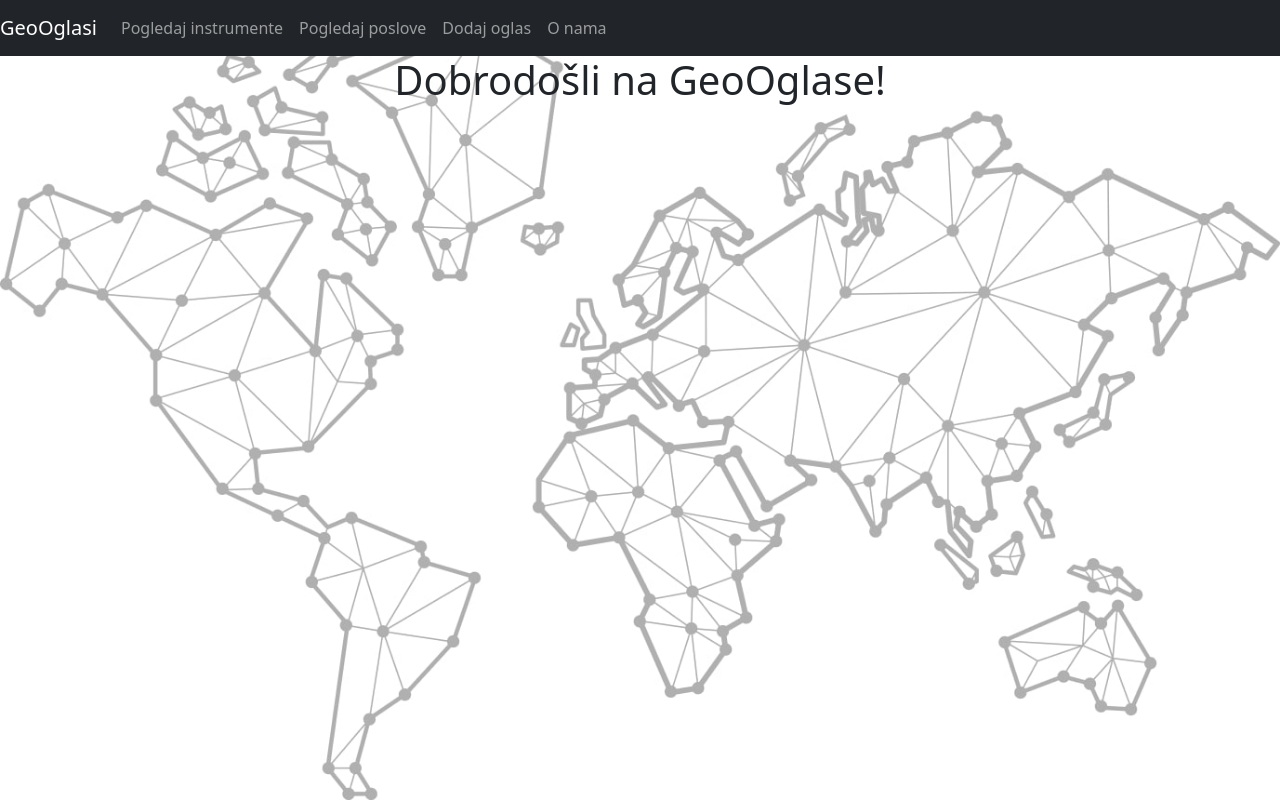
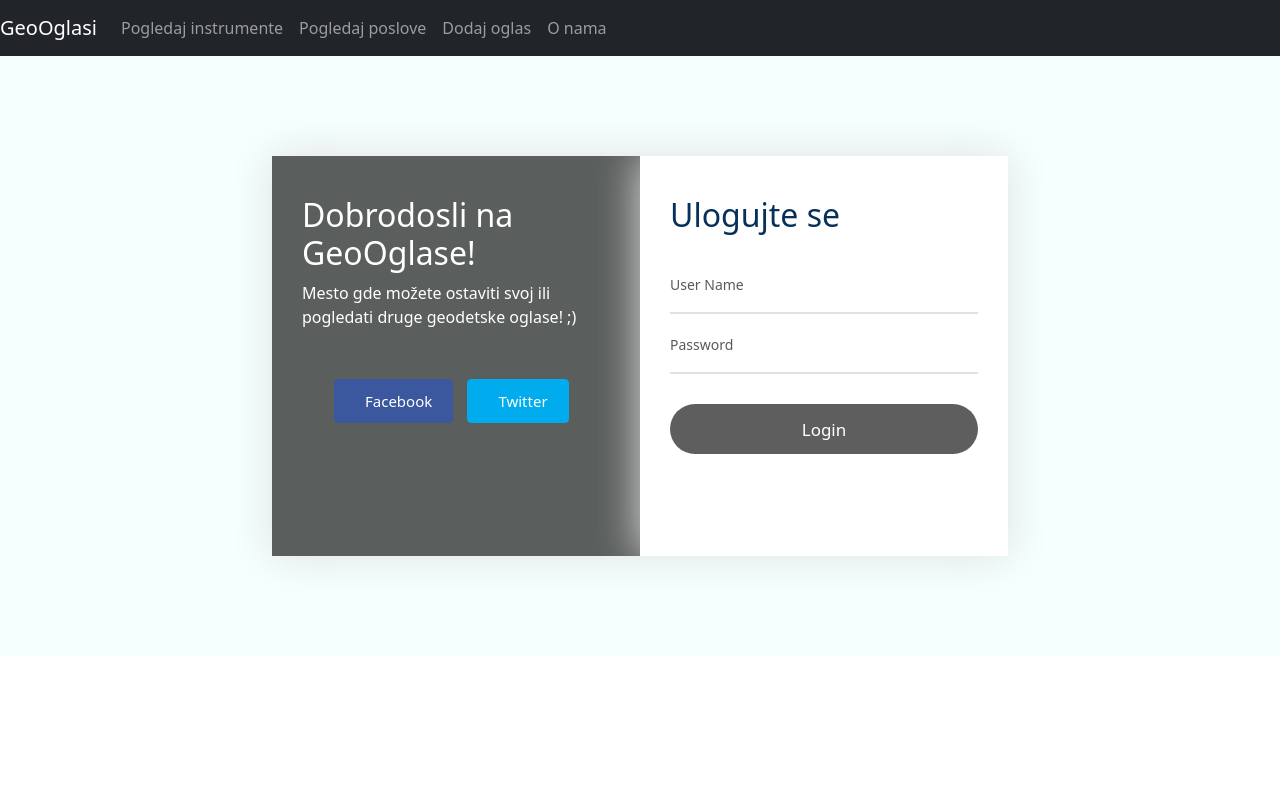
Before and after one commit to Pantela1996/GeoOglasi, a Django app: page /Instrumenti/ in a window 1280 px wide. Run offline with Django 4.2, Linux system fonts and the light colour scheme.

Commit message:
added log in form

```diff
--- /dev/null
+++ b/Instrumenti/static/Instrumenti/login.css
@@ -0,0 +1,189 @@
+@import url('https://fonts.googleapis.com/css?family=Roboto:300,400');
+
+* {
+    margin:0;
+    padding:0
+}
+a,a:hover{
+  text-decoration: none;
+}
+.myform-area{
+  overflow: hidden;
+  padding: 60px 0;
+  background: #f4fffe;
+  position: relative;
+  padding-top: 100px;
+  padding-bottom: 100px;
+}
+.myform-area .form-area{
+  position: relative;
+  background: rgba(26, 26, 26, 0.7);
+  width: 100%;
+  height: 400px;
+  overflow: hidden;
+  box-shadow: 0 0 40px 0 #e1e1e1;
+}
+
+.myform-area .form-area .form-content,
+.myform-area .form-area .form-input{
+    position: relative;
+    width: 50%;
+    height: 100%;
+    float: left;
+    box-sizing: border-box;
+}
+
+.myform-area .form-area .form-content{
+  width: 50%;
+  padding: 40px 30px;
+}
+
+.myform-area .form-area .form-content h2{
+  color: #fff;
+}
+.myform-area .form-area .form-content p{
+  color: #fff;
+}
+.myform-area .form-area .form-content ul{
+  margin-top: 50px;
+}
+
+.myform-area .form-area .form-content ul li{
+  display: inline-block;
+  margin-right: 10px;
+}
+.myform-area .form-area .form-content a i{
+    margin-right: 10px;
+}
+
+.myform-area .form-area .form-content .facebook{
+  display: block;
+  padding: 10px 20px;
+  background: #3B579D;
+  color: #fff;
+  font-size: 15px;
+  text-transform: capitalize;
+  border-radius: 4px;
+  border: 1px solid #3B579D;
+  -webkit-transition: all .5s;
+  -o-transition: all .5s;
+  transition: all .5s;
+}
+
+.myform-area .form-area .form-content .facebook:hover,
+.myform-area .form-area .form-content .facebook:focus{
+    background: transparent;
+}
+
+.myform-area .form-area .form-content .twitter{
+  display: block;
+   padding: 10px 20px;
+   background: #00ACED;
+   color: #fff;
+   font-size: 15px;
+   text-transform: capitalize;
+   border-radius: 4px;
+   border: 1px solid #00ACED;
+   -webkit-transition: all .5s;
+   -o-transition: all .5s;
+   transition: all .5s;
+}
+
+.myform-area .form-area .form-content .twitter:hover,
+.myform-area .form-area .form-content .twitter:focus{
+    background: transparent;
+}
+.myform-area .form-area .form-input{
+  background-color: white;
+  position: relative;
+  overflow: hidden;
+  box-shadow: 0 0 40px 0 #e1e1e1;
+}
+.myform-area .form-area .form-input{
+    width: 50%;
+    background: #fff;
+    padding: 40px 30px;
+}
+
+.myform-area .form-area .form-input h2{
+  margin-bottom: 20px;
+    color: #07315B;
+}
+
+.myform-area .form-area .form-input input{
+    position: relative;
+    height: 60px;
+    padding: 20px 0;
+}
+.myform-area .form-area .form-input textarea{
+    height: 120px;
+    padding: 20px 0;
+}
+
+.myform-area .form-area .form-input input,
+.myform-area .form-area .form-input textarea{
+    text-transform: capitalize;
+    width: 100%;
+    box-sizing: border-box;
+    outline: none;
+    border: none;
+    border-bottom: 2px solid #e1e1e1;
+    color: #07315B;
+}
+.myform-area .form-area .form-input form .form-group{
+    position: relative;
+}
+.myform-area .form-area .form-input form .form-group label{
+    position: absolute;
+    text-transform: capitalize;
+    top: 20px;
+    left: 0;
+    pointer-events: none;
+    font-size: 14px;
+    color: #595959;
+    margin-bottom: 0;
+    transition: all .6s;
+}
+.myform-area .form-area .form-input input:focus ~ label,
+.myform-area .form-area .form-input textarea:focus ~ label,
+.myform-area .form-area .form-input input:valid ~ label,
+.myform-area .form-area .form-input textarea:valid ~ label{
+    top: -5px;
+    opacity: 0;
+    left: 0;
+    color: rgba(103,58,183);
+    font-size: 12px;
+    color: #07315B;
+    font-weight: bold;
+}
+.myform-area .form-area .form-input input:focus,
+.myform-area .form-area .form-input textarea:focus,
+.myform-area .form-area .form-input input:valid,
+.myform-area .form-area .form-input textarea:valid{
+    border-bottom: 2px solid rgba(103,58,183);
+}
+.myform-area .form-area .form-text{
+    margin-top: 30px;
+}
+.myform-area .form-area .form-text span a{
+    color: rgba(103,58,183);
+}
+.myform-area .form-area .myform-button{
+    margin-top: 30px;
+}
+.myform-area .form-area .myform-button .myform-btn{
+    width: 100%;
+    height: 50px;
+    font-size: 17px;
+    background: rgba(26, 26, 26, 0.7);
+    border: none;
+    border-radius: 50px;
+    color: #fff;
+    cursor: pointer;
+    -webkit-transition: all .5s;
+    -o-transition: all .5s;
+    transition: all .5s;
+}
+.myform-area .form-area .myform-button .myform-btn:hover{
+    background: #07315B;
+}
--- a/Instrumenti/static/Instrumenti/styles.css
+++ /dev/null
@@ -1,3 +0,0 @@
-#proba{
-    margin: 50px 50px 50px 50px;
-}
--- a/Instrumenti/templates/Instrumenti/home.html
+++ b/Instrumenti/templates/Instrumenti/home.html
@@ -8,23 +8,56 @@
     <meta charset="UTF-8">
     <meta http-equiv="X-UA-Compatible" content="IE=edge">
     <meta name="viewport" content="width=device-width, initial-scale=1.0">
-    <!-- CSS only -->
-    <link href="https://cdn.jsdelivr.net/npm/bootstrap@5.1.3/dist/css/bootstrap.min.css" rel="stylesheet" integrity="sha384-1BmE4kWBq78iYhFldvKuhfTAU6auU8tT94WrHftjDbrCEXSU1oBoqyl2QvZ6jIW3" crossorigin="anonymous">
+    <link rel="stylesheet" href="{% static 'Instrumenti/login.css' %}">
     <title>Dobrodosli</title>
 </head>
 <body>
-    <h1 class="text-center">Dobrodošli na GeoOglase!</h1>
+    <!-- <div>
         <style>
             body {
-          background-image: url("{% static 'Instrumenti/WorldMap.jpg' %}");
+            background-image: url("{% static 'Instrumenti/world_without_points.png' %}");
             background-repeat: no-repeat;
             background-attachment: fixed;
             background-size: 100% 100%;
             }
         </style>
-    <!-- <img src="{% static 'Instrumenti/WorldMap.jpg' %}" class="rounded mx-auto d-block" alt="my_image"> -->
-    <!-- <h1><a href="{% url "Instrumenti:oglasi" %}"> Pogledajte oglase </a></h1>
-    <h1><a href="{% url "Instrumenti:dodaj_oglas" %}"> Dodajte oglas </a></h1> -->
+    </div> -->
+    <div>
+        <section class="myform-area">
+            <div class="container">
+                <div class="row justify-content-center">
+                    <div class="col-lg-8">
+                        <div class="form-area login-form">
+                            <div class="form-content">
+                                <h2>Dobrodosli na GeoOglase!</h2>
+                                <p>Mesto gde možete ostaviti svoj ili pogledati druge geodetske oglase! ;)</p>
+                                <ul>
+                                    <li><a href="#" class="facebook"><i class="fa fa-facebook-f"></i><span>facebook</span></a></li>
+                                    <li><a href="#" class="twitter"><i class="fa fa-twitter"></i><span>twitter</span></a></li>
+                                </ul>
+                            </div>
+                            <div class="form-input">
+                                <h2>Ulogujte se</h2>
+                                <form>
+                                    <div class="form-group">
+                                        <input type="text"  id="" name="name" required>
+                                        <label>User Name</label>
+                                    </div>
+                                    <div class="form-group">
+                                        <input type="password" id="" name="password" required>
+                                        <label>password</label>
+                                    </div>
+                                    <div class="myform-button">
+                                        <button class="myform-btn">Login</button>
+                                    </div>
+                                </form>
+                            </div>
+                        </div>
+                    </div>
+                </div>
+            </div>
+        </section>
+    </div>
 </body>
 </html>
 {% endblock %}
```
Also changed, not shown: Instrumenti/static/Instrumenti/world.png (added), Instrumenti/static/Instrumenti/world_without_points.png (added). Lines whose indentation alone changed are shown as unchanged.
